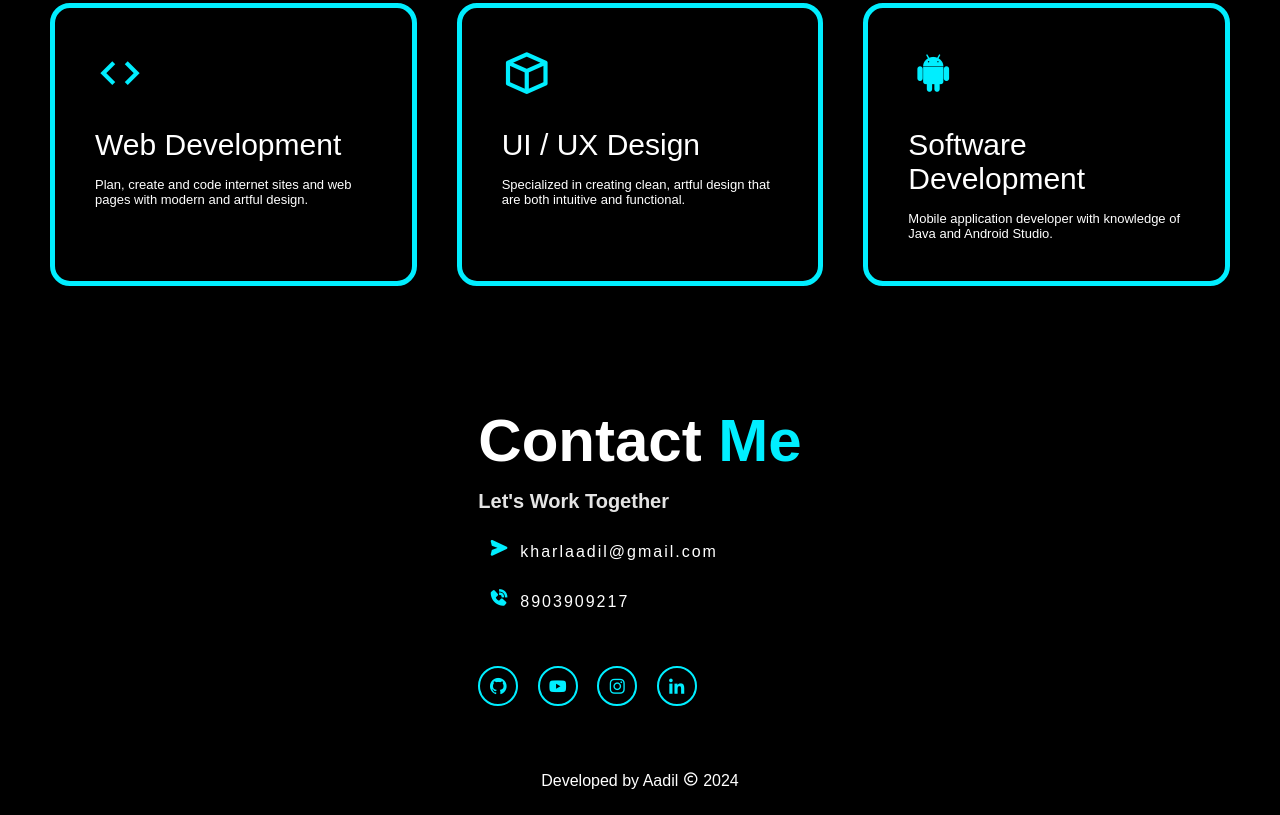
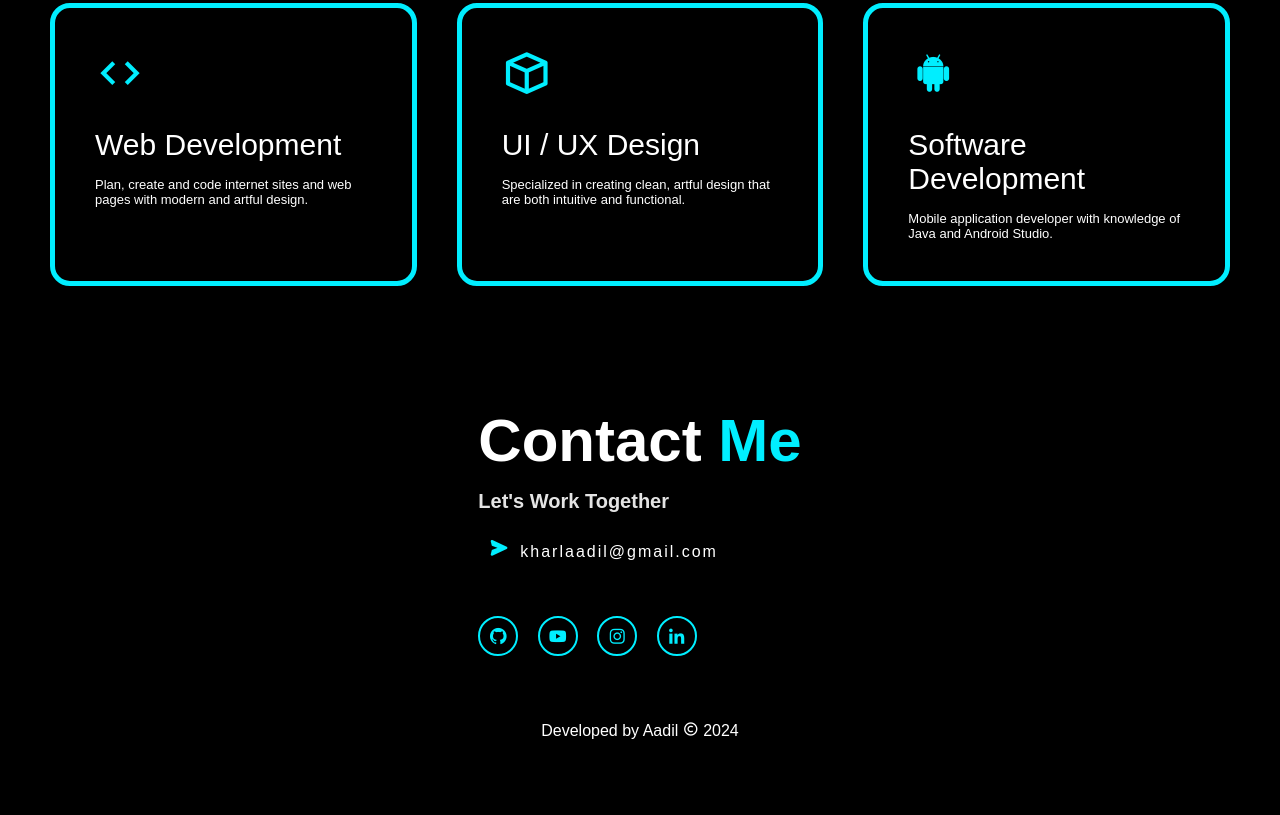
Before and after one commit to Aadil-H-W/Aadil-H-W.github.io, a plain HTML site: page index.html in a window 1280 px wide. Shown: the part 3628-4443 px from the top of the page. After the commit the page ends 4393 px from the top, so only its background shows below. Drawn offline with nearby package versions, Linux system fonts and the light colour scheme.

Commit message:
minor change

```diff
--- a/index.html
+++ b/index.html
@@ -248,7 +248,7 @@
                 <h4>Let's Work Together</h4>
                 <div class="contact-list">
                     <li><i class='bx bxs-send'></i>kharlaadil@gmail.com</li>
-                    <li><i class="bx bxs-phone-call" ></i>8903909217</li>
+                    <!-- <li><i class="bx bxs-phone-call" ></i>8903909217</li> -->
                 </div>
                 <div class="contact-icons">
                     <a href="https://github.com/vsmidhun21" target="_blank"><i class='bx bxl-github'></i></a>
```
